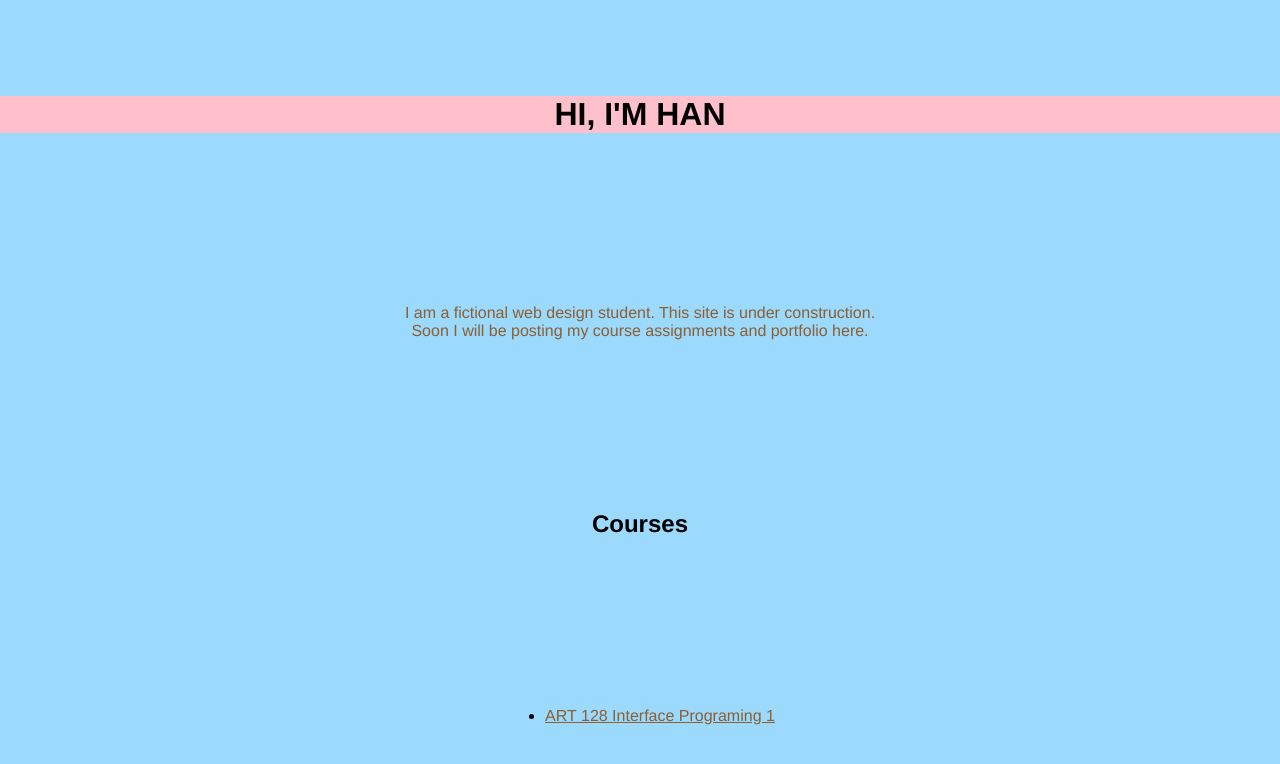
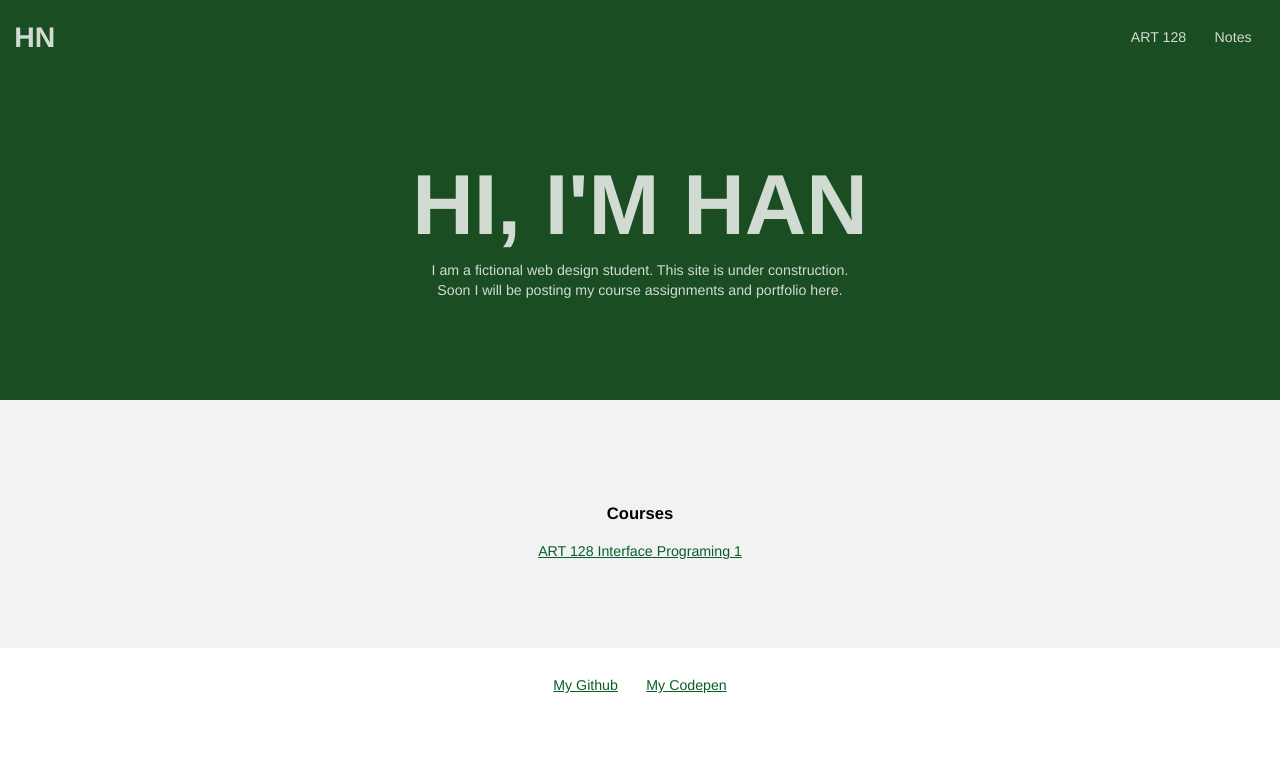
Before and after one commit to Hannguyen29/studentsite, a plain HTML site: page index.html in a window 1280 px wide. Drawn offline with Linux system fonts and the light colour scheme.

Commit message:
added structural element to home pg

```diff
--- a/css/style.css
+++ b/css/style.css
@@ -1,34 +1,123 @@
+/* GLOBAL RESET */
+* { box-sizing: border-box; }
+body { margin: 0; }
+
+/* GLOBAL COLOR */
+body { color: black}
+a { color: rgb(8, 94, 41)}
+a:hover { color: rgb(90, 211, 126)}
+
+/* GLOBAL TYPOGRAPHY */
 body {
     font-family: Helvetica, Arial, sans-serif;
-    background: rgb(155, 217, 253);
-    margin: 0;
-    text-align: center;
-    display: grid;
-   align-items: center;
-   min-height: 100vh;
-
+    font-size: 88.75%; /* 14px */
+    line-height: 1.4;
 }
 
-h1 {
-    font-size: 48xp;
-    text-transform: uppercase;
-    text-align: center;
-    background: pink;
+/* HEADER */
+
+header {
+    background-color: rgb(26, 77, 33);
+    color: rgba(255,255,255, .8);
+    padding: 1em;
+    display: grid;
+    grid-template-columns: 1fr 1fr;
+    align-items: center;
 }
 
-h2 {
+header a {
+    color: rgba(255,255,255, .8);
+    text-decoration: none;
+}
+
+header a:hover {
+    color: rgba(255,255,255, .1);
+}
+
+/* SITE ID */
+.site-id h1 {
+    margin: 0;
+}
+
+/* SITE NAV */
+.site-nav ul {
+    display: flex;
+    justify-content: flex-end;
+    list-style: none;
+    margin: 0;
+    padding: 0;
+}
+
+.site-nav a {
+    display: block;
+    padding: 1em;
+}
+
+/* MAIN */
+main {
+    background: rgba(0,0,0,.05);
+}
+
+/* FOOTER */
+footer {
+    border-top: 1px solid rgba(0,0,0,.05);
+    padding: 1em;
+}
+
+/* SOCIAL NAV */
+.social-nav ul {
+    display: flex;
+    justify-content: center;
+    list-style: none;
+    margin: 0;
+    padding: 0;
+}
+
+.social-nav  a {
+    display: block;
+    padding: 1em;
+}
+
+/* HERO SECTION */
+.hero {
+    background-color: rgb(26, 77, 33);
+    color: rgba(255,255,255, .8);
     text-align: center;
+    padding: 6em 1em;
 }
-p {
-    color: rgb(141, 94, 49);
-    max-width: 30em;
-    margin: 0 auto;
-}
-ul {
-    text-align: left;
+
+.hero h2 {
+    font-size: 6em;
+    line-height: 1;
+    text-transform: uppercase;
     margin: 0 auto;
 }
 
-a {
-    color: rgb(141, 94, 49);
+.hero p {
+    max-width: 30em;
+    margin: 1em auto;
 }
+
+/* COURSES SECTION */
+.courses {
+    padding: 6em 1em;
+    display: grid;
+    justify-content: center;
+}
+
+.courses ul {
+    margin: 0;
+    padding: 0;
+    list-style: none;
+}
+
+.courses h3 {
+    text-align: center;
+}
+
+/* FOR WEB DEV PURPOSES ONLY */
+/* body, * {
+    background-color: rgba(0,0,0,.05);
+    border: 1px solid rgba(0,0,0,.1);
+    color: rgba(0,0,0,.5);
+} */
--- a/index.html
+++ b/index.html
@@ -12,15 +12,43 @@
 
 <body>
 
-    <h1>Hi, I'm Han</h1>
+        <header>
+            <div class="site-id">
+                <h1><a href="index.html">HN</a></h1>
+            </div>
+            <nav class="site-nav">
+                <ul>
+                    <li><a href="art128/index.html">ART 128</a></li>
+                    <li><a href="notes/index.html">Notes</a></li>
+                </ul>
+            </nav>
+    </header>
 
-    <p>I am a fictional web design student. This site is under construction.
-            Soon I will be posting my course assignments and portfolio here.</p>
+    <main>
 
-    <h2>Courses</h2>
+        <section class="hero">
+            <h2>Hi, I'm Han</h2>
+            <p>I am a fictional web design student. This site is under construction.
+                    Soon I will be posting my course assignments and portfolio here.</p>
+        </section>
+
+        <section class="courses">
+            <h3>Courses</h2>
     <ul>
         <li><a href="art128/index.html">ART 128 Interface Programing 1</a></li>
     </ul>
+        </section>
+
+    </main>
+
+    <footer>
+        <nav class="social-nav">
+            <ul>
+                <li><a href="https://github.com/johndoenma">My Github</a></li>
+                <li><a href="https://codepen.io/johndoenma">My Codepen</a></li>
+           </ul>
+        </nav>
+    </footer>
 
 </body>
 
```
